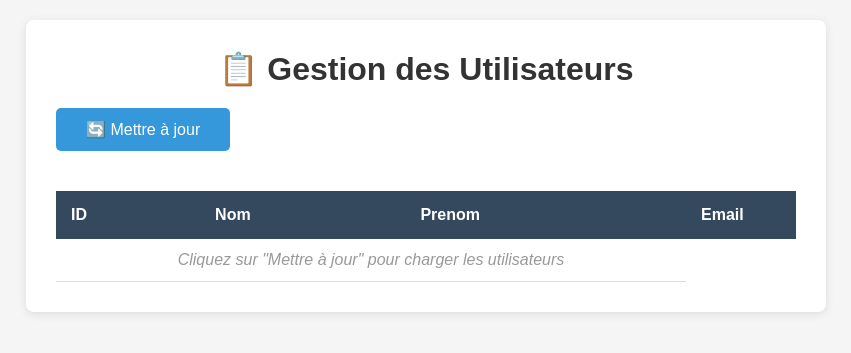
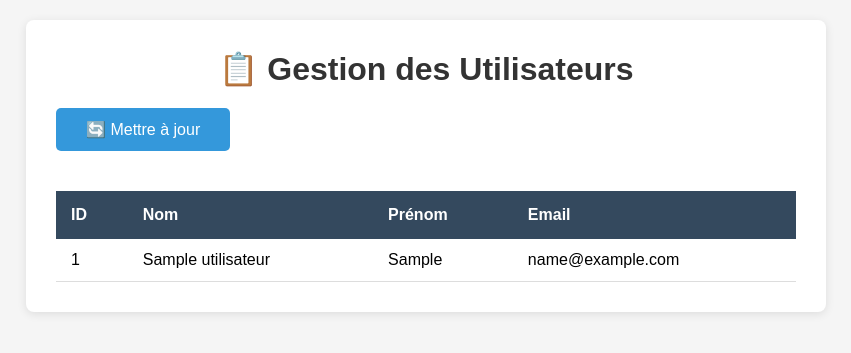
Before and after one commit to james-Dalin/runtrack3, a PHP site: page / in a window 1280 px wide. Shown: the top 353 px of the page, without its empty margins (214-1065 px from the left). Run offline with PHP 8.4, Linux system fonts and the light colour scheme; tables that the repository leaves empty or names only in its code hold one stand-in row (values such as "Sample post").

Commit message:
JOB4 fait

```diff
--- a/Jour4/Job4/index.php
+++ b/Jour4/Job4/index.php
@@ -5,13 +5,13 @@
 <!DOCTYPE html>
 <html lang="en">
 <head>
-    <meta charset="UTF-8">
-    <meta name="viewport" content="width=device-width, initial-scale=1.0">
-    <title>Gestion des utilisateurs</title>
-    <link rel="stylesheet" href="style.css">
+  <meta charset="UTF-8">
+  <meta name="viewport" content="width=device-width, initial-scale=1.0">
+  <link rel="stylesheet" href="style.css">
+  <title>Document</title>
 </head>
 <body>
-    <div class="container">
+   <div class="container">
         <h1>📋 Gestion des Utilisateurs</h1>
 
         <button class="btn-update" onclick="updateTable()">
@@ -25,13 +25,13 @@
                 <tr>
                     <th>ID</th>
                     <th>Nom</th>
-                    <th>Prenom</th>
+                    <th>Prénom</th>
                     <th>Email</th>
                 </tr>
             </thead>
             <tbody id="usersTable">
                 <tr>
-                    <td colspan="3" class="loading">Cliquez sur "Mettre à jour" pour charger les utilisateurs</td>
+                    <td colspan="4" class="loading">Cliquez sur "Mettre à jour" pour charger les utilisateurs</td>
                 </tr>
             </tbody>
         </table>
@@ -48,12 +48,60 @@
                     return response.json();
                 })
                 .then(data => {
-                    console.log('Données reçues', data);
+                    console.log('Données reçues:', data);
 
                     // Vérifier s'il y a une erreur
-                    if (data)
+                    if (data.error) {
+                        displayError(data.error);
+                        return;
+                    }
+
+                    // Remplir le tableau
+                    fillTable(data);
                 })
+                .catch(error => {
+                    console.error('Erreur:', error);
+                    displayError('Erreur réseau: ' + error.message);
+                });
         }
+
+        // ========== REMPLIR LE TABLEAU AVEC LES DONNÉES ==========
+        function fillTable(users) {
+            const tbody = document.getElementById('usersTable');
+
+            // Vider le tableau
+            tbody.innerHTML = '';
+
+            // Vérifier si des utilisateurs existent
+            if (users.length === 0) {
+                tbody.innerHTML = '<tr><td colspan="4" class="loading">Aucun utilisateur trouvé</td></tr>';
+                return;
+            }
+
+            // Ajouter chaque utilisateur
+            users.forEach(user => {
+                const row = document.createElement('tr');
+                row.innerHTML = `
+                    <td>${user.id}</td>
+                    <td>${user.nom}</td>
+                    <td>${user.prenom}</td>
+                    <td>${user.email}</td>
+                `;
+                tbody.appendChild(row);
+            });
+
+            console.log(`✅ ${users.length} utilisateur(s) affichés`);
+        }
+
+        // ========== AFFICHER LES ERREURS ==========
+        function displayError(message) {
+            const errorDiv = document.getElementById('error');
+            errorDiv.textContent = '❌ ' + message;
+            errorDiv.style.display = 'block';
+        }
+
+        // Charger les utilisateurs au démarrage
+        updateTable();
     </script>
 </body>
 </html>
--- a/Jour4/Job4/users.php
+++ b/Jour4/Job4/users.php
@@ -1,5 +1,4 @@
 <?php
-
 header('Content-Type: application/json');
 
 // ========== CONNEXION BDD ==========
@@ -20,7 +19,7 @@ $sql = "SELECT id, nom, prenom, email FROM utilisateurs";
 $result = $conn->query($sql);
 
 if (!$result) {
-    die(json_encode(['error' => 'Erreur requête:' . $conn->error]));
+    die(json_encode(['error' => 'Erreur requête: ' . $conn->error]));
 }
 
 // ========== CONSTRUIRE LE TABLEAU DE DONNÉES ==========
@@ -39,3 +38,4 @@ while ($row = $result->fetch_assoc()) {
 echo json_encode($users);
 
 $conn->close();
+?>
```
